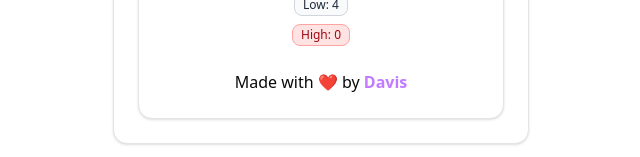
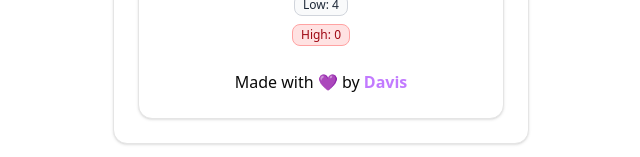
Before and after one commit to Davis-3450/hormone-calculator, a React (Vite) app: page / in a window 1280 px wide. Shown: the part 861-1018 px from the top of the page, without its empty margins (319-959 px from the left). Built offline with nearby package versions, Linux system fonts and the light colour scheme.

Commit message:
style: update Checker component footer to enhance layout and add contribution link

```diff
--- a/src/components/Checker.tsx
+++ b/src/components/Checker.tsx
@@ -58,7 +58,7 @@ export function Checker() {
 
       <CardFooter className="justify-center">
         <p>
-          Made with ❤️ by{" "}
+          Made with 💜 by{" "}
           <a
             href="https://github.com/Davis-3450"
             className="text-purple-400 font-bold"
```
